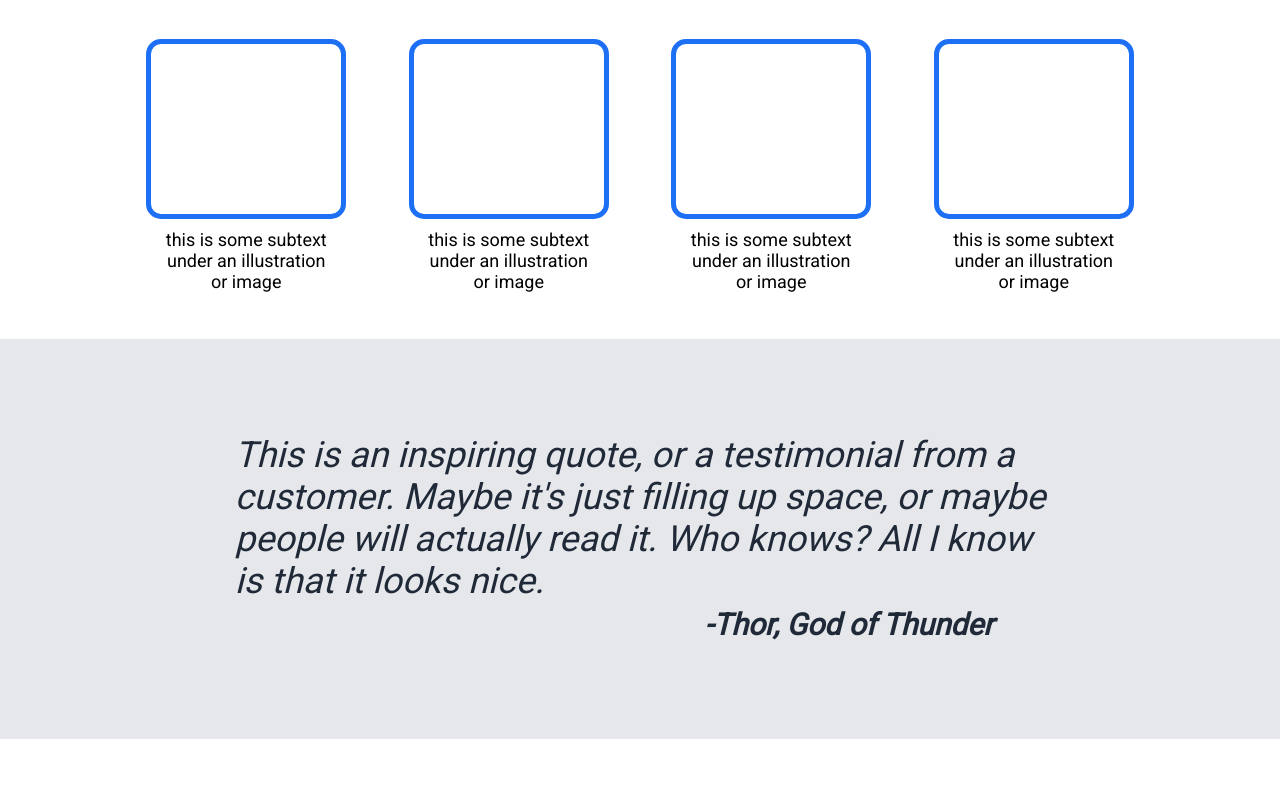
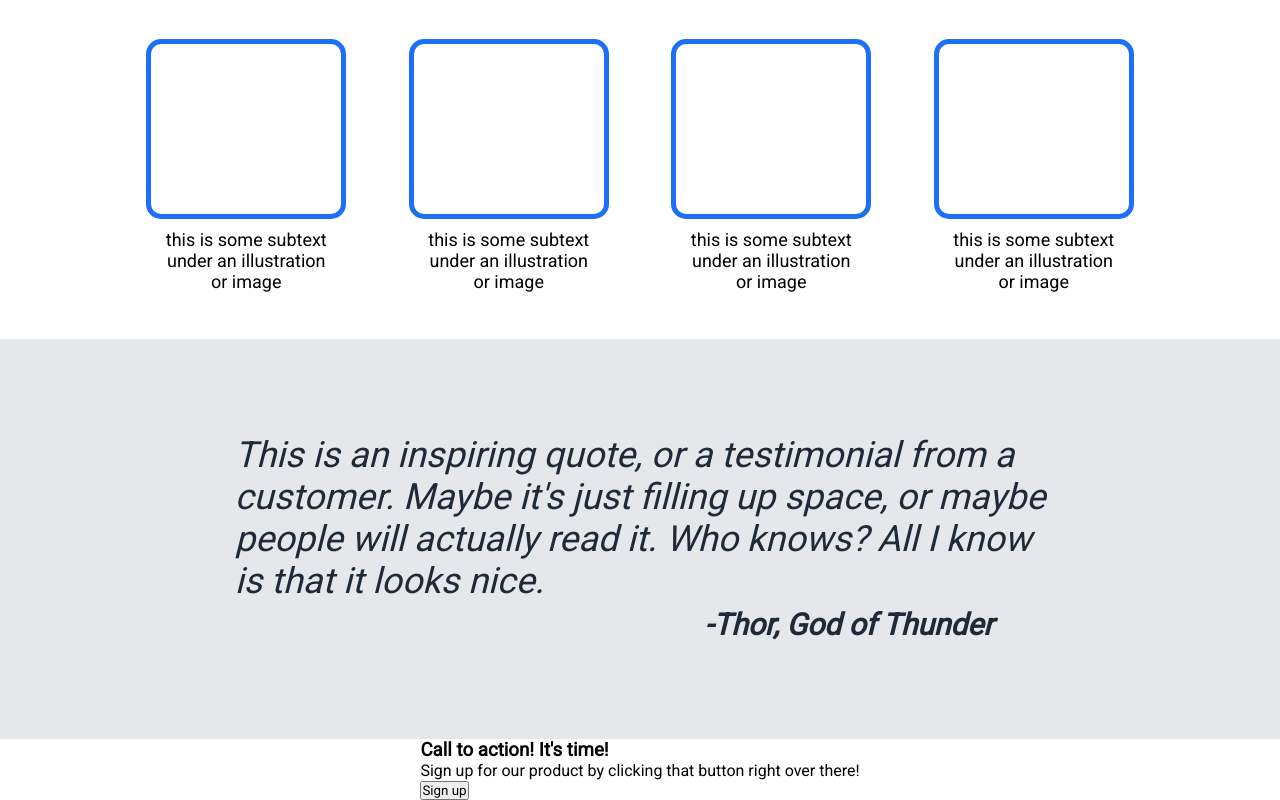
Before and after one commit to mathiasur/landing-test, a plain HTML site: page index.html in a window 1280 px wide. Shown: the part 561-1361 px from the top of the page. Before the commit the page ends 1300 px from the top, so only its background shows below. Drawn offline with Linux system fonts and the light colour scheme.

Commit message:
Add sign up section

```diff
--- a/index.html
+++ b/index.html
@@ -1,5 +1,6 @@
 <!DOCTYPE html>
 <html lang="en">
+
 <head>
     <meta charset="UTF-8">
     <meta http-equiv="X-UA-Compatible" content="IE=edge">
@@ -7,6 +8,7 @@
     <link rel="stylesheet" href="style.css">
     <title>FlexBox Landing Page</title>
 </head>
+
 <body>
 
     <div class="header-container">
@@ -119,5 +121,18 @@
 
     </div>
 
+    <div class="signUp-container">
+
+        <div class="sign-up">
+            <div class="sign-up-text">
+                <h3>Call to action! It's time!</h3>
+                <p>Sign up for our product by clicking that button right over there!</p>
+            </div>
+            <button class="sign-up-button">Sign up</button>
+        </div>
+
+    </div>
+
 </body>
+
 </html>
```
